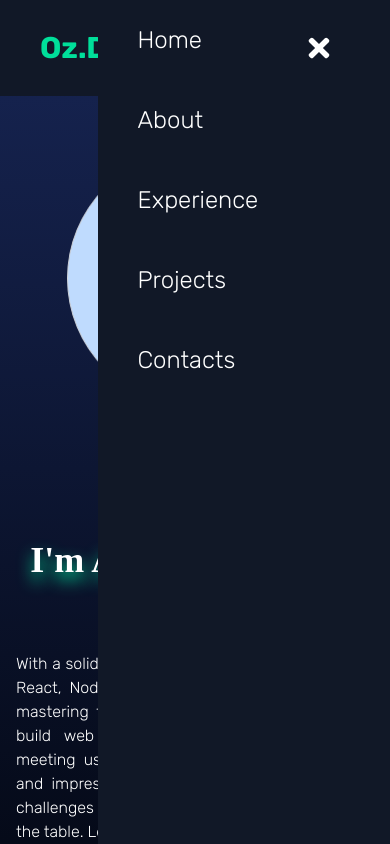
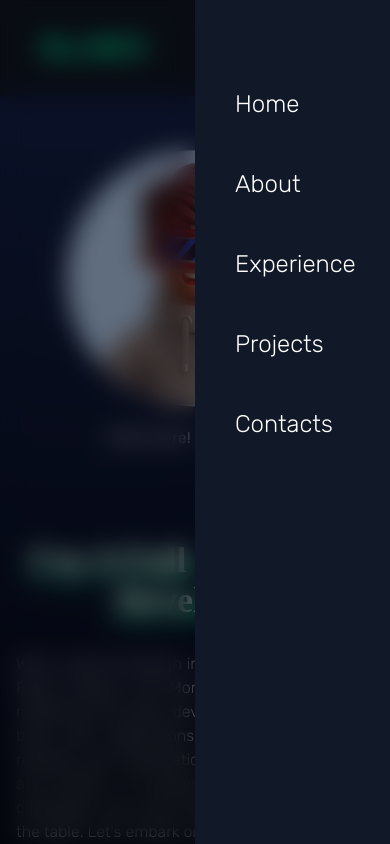
Before and after one commit to brainsCollide/React-Porto, a React (Vite) app: page / in a window 390 px wide. Both pictures are taken after a click on the element 326 px from the left and 48 px from the top of the page. Shown: the top 844 px of the page. Built offline with nearby package versions, Linux system fonts and the light colour scheme; a web font is replaced by a local one.

Commit message:
tweaking mobile  navbar UI

```diff
--- a/src/components/Navbar.jsx
+++ b/src/components/Navbar.jsx
@@ -1,4 +1,4 @@
-import React, { useState, useEffect } from "react";
+import React, { useState } from "react";
 import { FaBars, FaTimes } from "react-icons/fa";
 import { Link } from "react-scroll";
 import { useTheme } from "../API/contextAPI";
@@ -31,7 +31,7 @@ function Navbar() {
 
                 {/* Theme Toggle Button */}
                 <button onClick={toggleTheme} className="ml-4 p-2 border rounded-full">
-                    {theme === 'light' ? <MdDarkMode/> : <MdLightMode />}
+                    {theme === 'light' ? <MdDarkMode /> : <MdLightMode />}
                 </button>
 
                 {/* Mobile Menu Icon */}
@@ -39,8 +39,22 @@ function Navbar() {
                     {nav ? <FaTimes size={30} /> : <FaBars size={30} />}
                 </div>
 
-                {/* Mobile Menu */}
-                <ul className={`flex flex-col absolute top-0 right-0 w-3/4 h-screen ${theme === 'dark' ? 'bg-gray-900' : 'bg-white'} text-2xl font-thin transition-all duration-300 ease-in-out ${nav ? 'opacity-100' : 'opacity-0 pointer-events-none'}`}>
+                {/* Background Overlay */}
+                {nav && (
+                    <div
+                        onClick={() => setNav(false)}
+                        className="fixed inset-0 bg-black bg-opacity-50 backdrop-blur-md z-20 md:hidden"
+                    ></div>
+                )}
+
+                {/* Mobile Menu with Slide-In Animation */}
+                <ul
+                    className={`flex flex-col absolute top-0 right-0 w-2/4 h-screen ${
+                        theme === 'dark' ? 'bg-gray-900' : 'bg-white'
+                    } py-16 text-2xl font-thin transform ${
+                        nav ? 'translate-x-0' : 'translate-x-full'
+                    } transition-transform duration-300 ease-in-out z-30`}
+                >
                     {links.map(({ id, link }) => (
                         <li key={id} className="py-6 px-10 cursor-pointer capitalize" onClick={() => setNav(!nav)}>
                             <Link to={link} smooth duration={500}>{link}</Link>
--- a/tailwind.config.js
+++ b/tailwind.config.js
@@ -1,5 +1,5 @@
 /** @type {import('tailwindcss').Config} */
-const plugin = require('tailwindcss/plugin')
+const plugin = require('tailwindcss/plugin');
 
 export default {
   content: [
@@ -7,7 +7,7 @@ export default {
     "./src/**/*.{js,ts,jsx,tsx}",
   ],
   theme: {
-    extend: {},
+    extend: {
       fontFamily: {
         signature: ["Radio Canada Big"],
         subHeading: ["Roboto"]
@@ -18,7 +18,9 @@ export default {
         lg: '0 8px 16px var(--tw-shadow-color)',
       },
     },
-  plugins: [plugin(function ({ matchUtilities, theme }) {
+  },
+  plugins: [
+    plugin(function ({ matchUtilities, theme }) {
       matchUtilities(
         {
           'text-shadow': (value) => ({
@@ -26,7 +28,7 @@ export default {
           }),
         },
         { values: theme('textShadow') }
-    )
+      );
     }),
   ],
-}
+};
```
Lines whose indentation alone changed are shown as unchanged.
